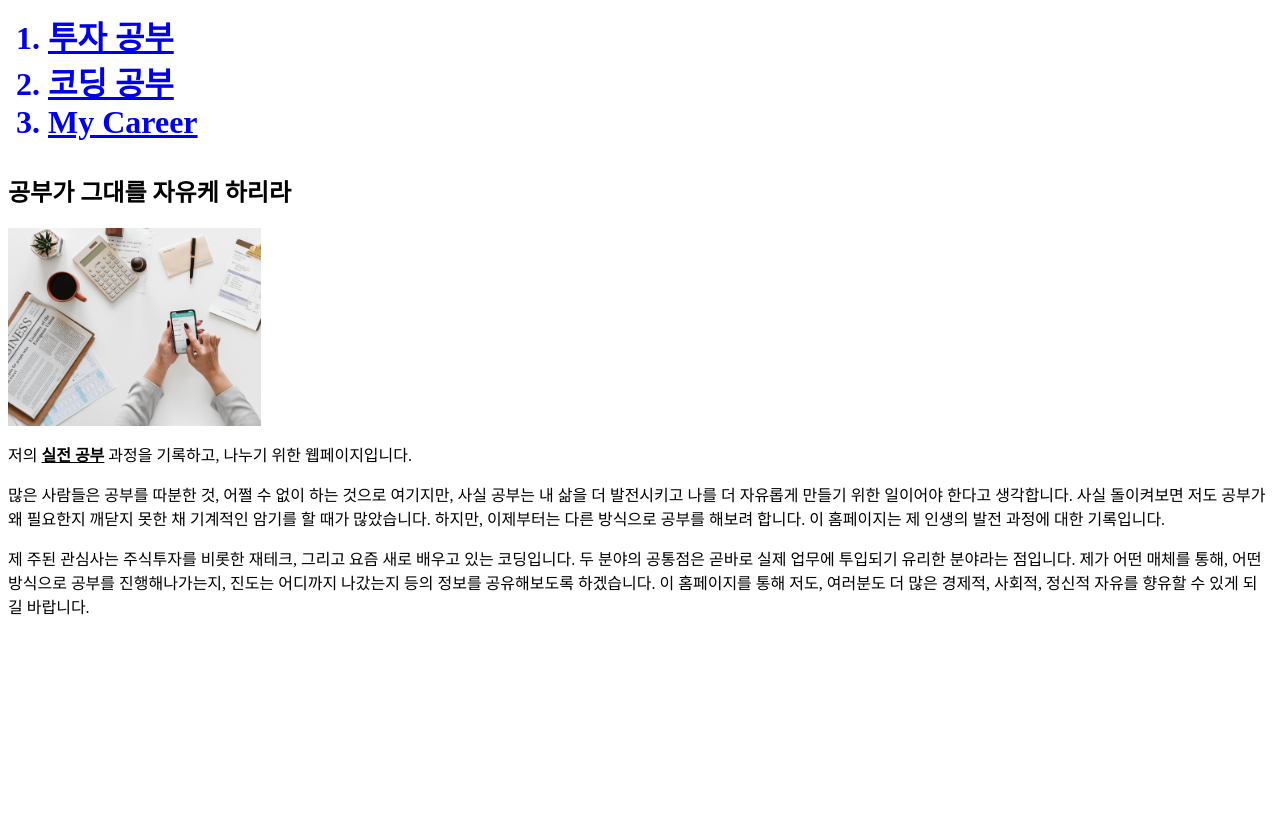
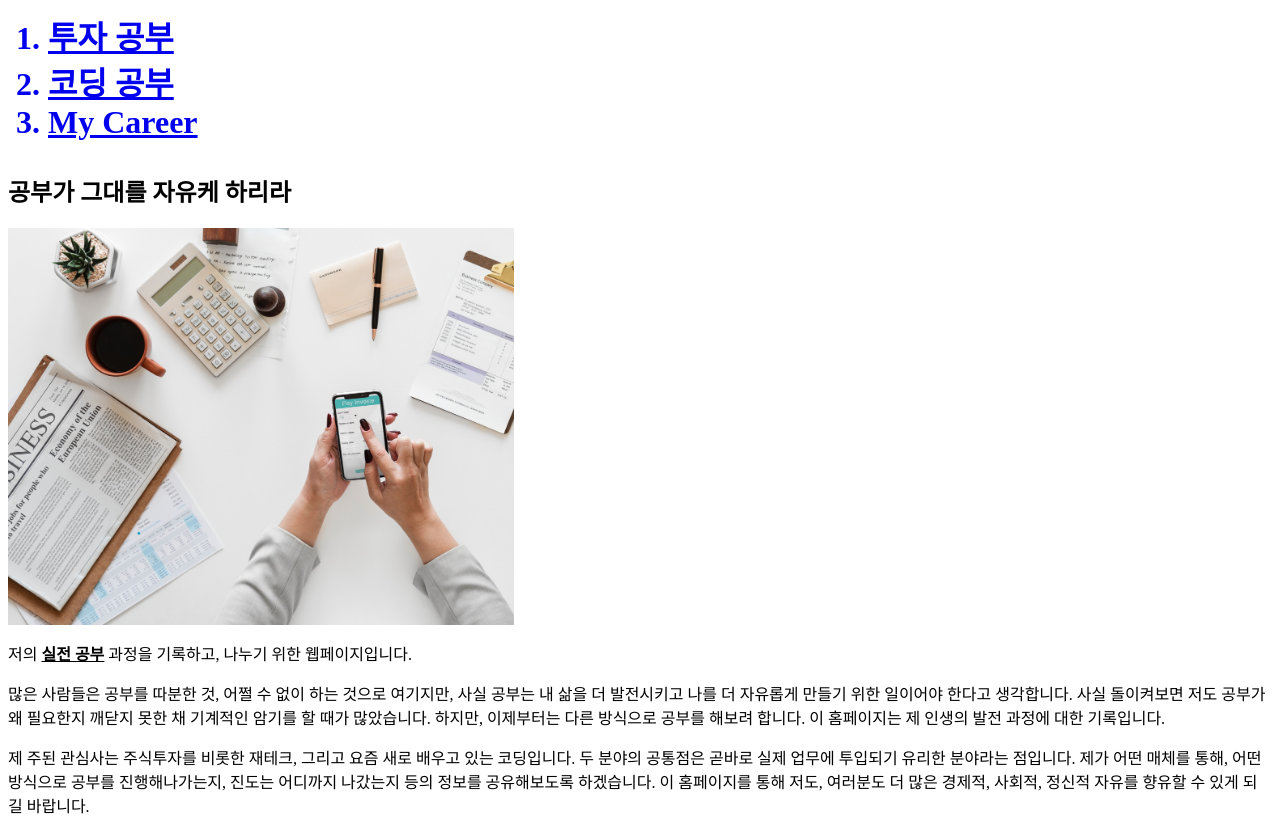
Before and after one commit to berry1150/Study-Record, a plain HTML site: page index.html in a window 1280 px wide. Shown: the part 74-907 px from the top of the page. Before the commit the page ends 800 px from the top, so only its background shows below. Drawn offline with Linux system fonts and the light colour scheme.

Commit message:
Add files via upload

```diff
--- a/index.html
+++ b/index.html
@@ -12,7 +12,7 @@
     <a href="3.html"><li> My Career</li></a>
   </ol>
     <h2>공부가 그대를 자유케 하리라</h2>
-    <img src="finance.jpg" width="20%">
+    <img src="finance.jpg" width="40%">
     <p>저의 <u><strong>실전 공부</strong></u> 과정을 기록하고, 나누기 위한 웹페이지입니다.</p>
     <p>많은 사람들은 공부를 따분한 것, 어쩔 수 없이 하는 것으로 여기지만, 사실 공부는 내 삶을 더 발전시키고 나를 더 자유롭게 만들기 위한 일이어야 한다고 생각합니다.
       사실 돌이켜보면 저도 공부가 왜 필요한지 깨닫지 못한 채 기계적인 암기를 할 때가 많았습니다. 하지만, 이제부터는 다른 방식으로 공부를 해보려 합니다. 이 홈페이지는 제 인생의 발전 과정에 대한 기록입니다.</p>
```
